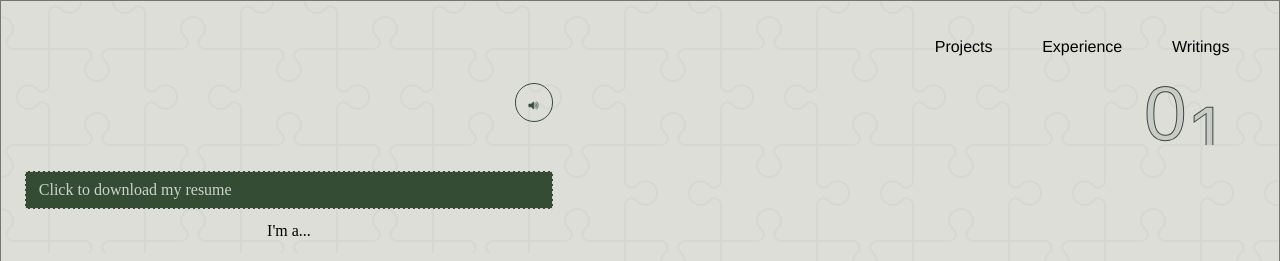
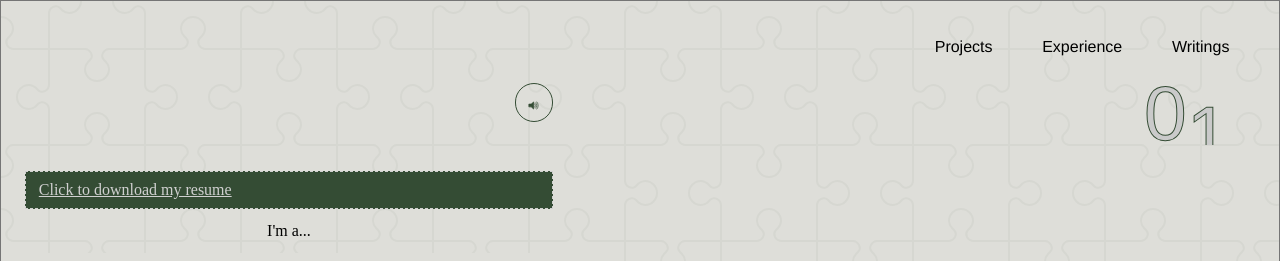
Before and after one commit to EmoruwaTolu/personal-website, a React (Create React App) app: page / in a window 1280 px wide. Shown: the top 261 px of the page. Built offline with nearby package versions, Linux system fonts and the light colour scheme.

Commit message:
Fixed sizing and detailing issues

```diff
--- a/src/pages/Home/HomeLayer1.tsx
+++ b/src/pages/Home/HomeLayer1.tsx
@@ -44,9 +44,9 @@ const HomeLayer1: React.FC<HomeLayer1Props> = () => {
                         <AudioButton />
                     </div>
                 </div>
-                <div className='resume-download'>
+                <a className='resume-download' href='/Toluwanimi_Emoruwa.pdf' download="Toluwanimi_Emoruwa.pdf" >
                     Click to download my resume
-                </div>
+                </a>
                 <div className='svg-blurb' style={{fontFamily: `Margarine`}}>
                     I'm a...
                 </div>
--- a/src/pages/Home/Projects/ProjectSection.tsx
+++ b/src/pages/Home/Projects/ProjectSection.tsx
@@ -21,7 +21,7 @@ const projects = [
         title: "PL Database",
         link: "https://pl-database.onrender.com/",
         image: PLDatabase,
-        description: "This is a website that I built for the Computer Science Students Association",
+        description: "This is a website to visualize the statistics of teams and player in the Premier League 2021-22 to 2022-23 seasons.",
         tech: ["Web Scraping", "Frontend", "Backend", "MongoDB", "Data Visualization"],
         infoPage: '/pldatabase'
     },
@@ -29,7 +29,7 @@ const projects = [
         title: "Army Shooter",
         link: "https://github.com/EmoruwaTolu/ArmyShooter-1.0.0",
         image: ArmyShooter,
-        description: "This is a website that I built for the Computer Science Students Association",
+        description: "This is a videogame I made using C++ that features various minigames, based on the story of WW2.",
         tech: ["C#", "Game Design"]
     },
 ];
--- a/src/pages/Home/home-layer-1.css
+++ b/src/pages/Home/home-layer-1.css
@@ -18,6 +18,9 @@
     padding-right: 2vw;
     flex-direction: column;
     align-items: flex-end;
+}
+.layer-info{
+    width: 100%;
 }
 .top-header-left{
     width: 100%;
@@ -155,6 +158,9 @@
     width: 100%;
     height: auto;
 }
+.songs-listening{
+    width: 100%;
+}
 .song-header{
     display: flex;
     background-color: #344c34;
@@ -163,6 +169,7 @@
     box-sizing: border-box;
     padding: 1vw;
     font-family: 'Finlandica';
+    width: 100%;
 }
 .song-header > p{
     margin: 0;
@@ -180,6 +187,7 @@
     box-sizing: border-box;
     display: flex;
     justify-content: space-between;
+    width: 100%;
 }
 .song-details{
     display: flex;
@@ -190,12 +198,13 @@
     flex-direction: column;
     box-sizing: border-box;
     font-family: 'Finlandica';
+    width: 100%;
 }
 .song-details:nth-child(3){
     margin: 0;
 }
 .song-details > img{
-    width: 10vw;
+    width: 80%;
     height: auto;
     object-fit: cover;
     border: 1px solid #344c34;
```
Also changed, not shown: 1 other file (tests, documents, lock files or other folders).
